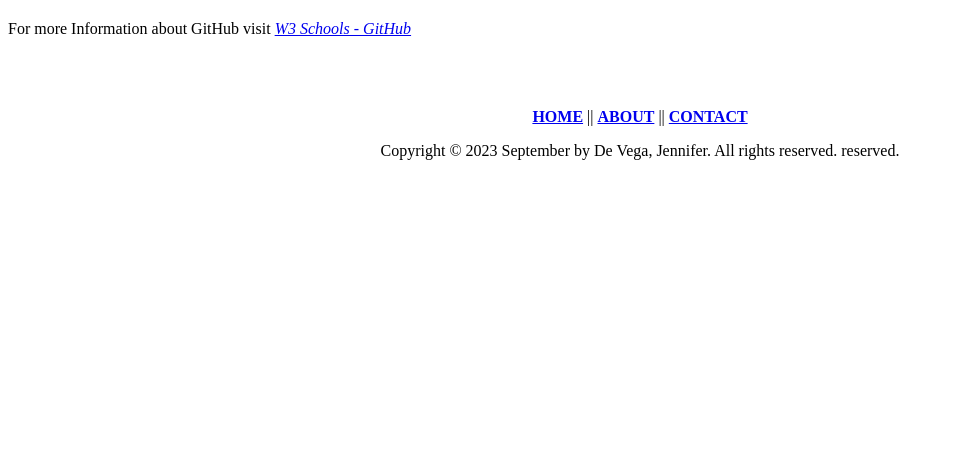
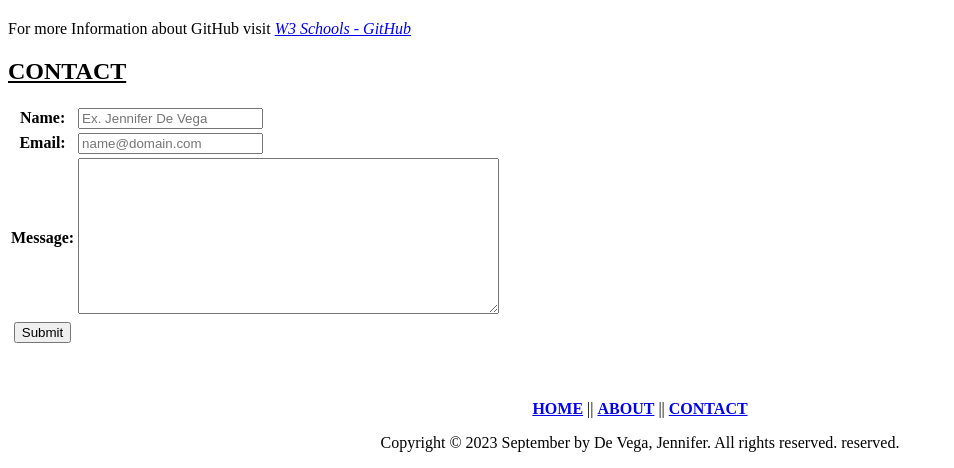
Before and after one commit to jenniferdevega/HTML_Semantic_Activity, a plain HTML site: page index.html in a window 1280 px wide. Shown: the part 2817-3285 px from the top of the page, without its empty margins (0-954 px from the left). Before the commit the page ends 2993 px from the top, so only its background shows below. Drawn offline with Linux system fonts and the light colour scheme.

Commit message:
Added contact form

```diff
--- a/index.html
+++ b/index.html
@@ -210,6 +210,67 @@
         <!-- End of Git Hub -->
       </section>
       <!-- End of About -->
+
+      <!-- Start of Contact -->
+      <section id="contact" title="Contact">
+        <h2><u>CONTACT</u></h2>
+        <form>
+          <table>
+            <tbody>
+              <!-- Start of Name -->
+              <tr>
+                <th><label for="name">Name:</label></th>
+                <td>
+                  <input
+                    type="text"
+                    id="name"
+                    placeholder="Ex. Jennifer De Vega"
+                    required
+                  />
+                </td>
+              </tr>
+              <!-- End of Name -->
+
+              <!-- Start of Email -->
+              <tr>
+                <th><label for="email">Email:</label></th>
+                <td>
+                  <input
+                    type="email"
+                    id="email"
+                    placeholder="name@domain.com"
+                    required
+                  />
+                </td>
+              </tr>
+              <!-- End of Email -->
+
+              <!-- Start of Message -->
+              <tr>
+                <th><label for="message">Message:</label></th>
+                <td>
+                  <textarea
+                    name="feedback"
+                    id="feedback"
+                    cols="50"
+                    rows="10"
+                    required
+                  ></textarea>
+                </td>
+              </tr>
+              <!-- End of Message -->
+
+              <!-- Start of Submit Button -->
+              <tr>
+                <th>
+                  <button type="submit" title="Submit">Submit</button>
+                </th>
+              </tr>
+              <!-- End of Submit Button -->
+            </tbody>
+          </table>
+        </form>
+      </section>
     </main>
     <!-- End of Main -->
 
```
